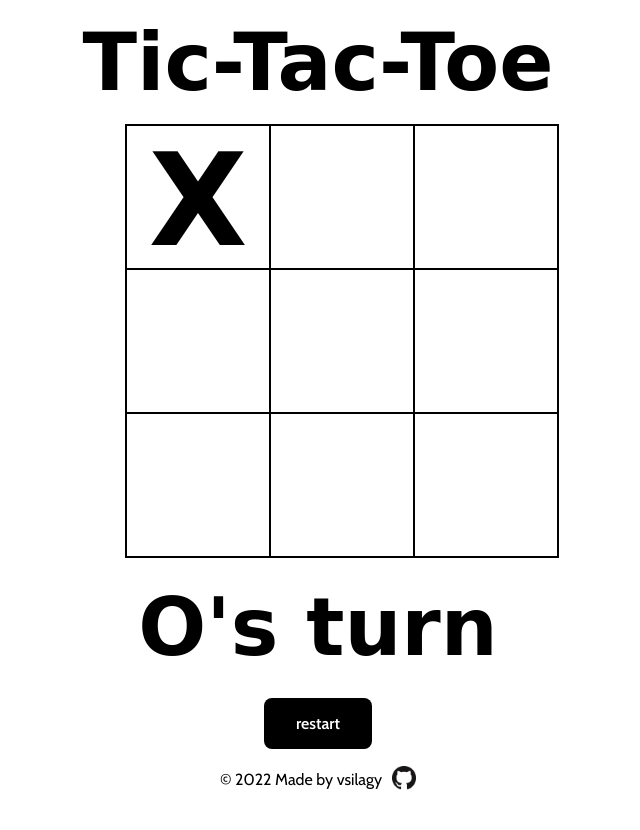
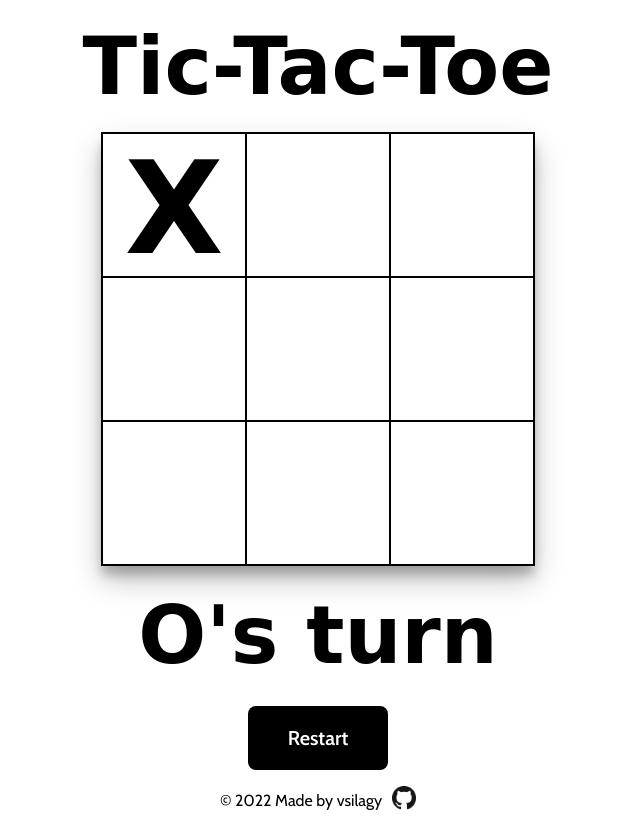
Before and after one commit to vsilagy/tic-tac-toe, a plain HTML site: page index.html in a window 1280 px wide. Both pictures are taken after a click on the element 520 px from the left and 197 px from the top of the page. Shown: the whole page, without its empty margins (322-962 px from the left). Before the commit the page ends 800 px from the top, so only its background shows below. Drawn offline with nearby package versions, Linux system fonts and the light colour scheme; a web font is replaced by a local one.

Commit message:
add favicon, game message color, center the layout

```diff
--- a/index.html
+++ b/index.html
@@ -4,6 +4,7 @@
   <meta charset="UTF-8">
   <meta http-equiv="X-UA-Compatible" content="IE=edge">
   <meta name="viewport" content="width=device-width, initial-scale=1.0">
+  <link rel="shortcut icon" href="./assets/favicon.ico" type="image/x-icon">
   <link rel="stylesheet" href="style.css">
   <script src="script.js" defer></script>
   <title>Tic-Tac-Toe</title>
@@ -24,8 +25,8 @@
       <div class="cell" data-index="7"></div>
       <div class="cell" data-index="8"></div>
     </div>
-    <h2 class="game-message" id="game-message">X starts the game</h2>
-    <button id="game-restart" class="btn">restart</button>
+    <h2 class="game-message" id="game-message"></h2>
+    <button id="game-restart" class="btn">Restart</button>
   </main>
   <footer class="footer">
     <p>© 2022 Made by vsilagy</p>
--- a/script.js
+++ b/script.js
@@ -9,18 +9,20 @@ const winCombos = [
   [1, 4, 7],
   [2, 5, 8],
   [0, 4, 8],
-  [0, 4, 6]
+  [2, 4, 6]
 ];
 let gameOptions = ["", "", "", "", "", "", "", "", ""];
 let currentPlayer = "X";
 let gameRunning = false;
+const currentPlayerTurn = () => gameMessage.textContent = `${currentPlayer}'s turn`;
+const messageColor = (color) => gameMessage.style.color = color;
 
 startGame()
 
 function startGame() {
   cells.forEach(cell => cell.addEventListener("click", handleCellClick));
   restartBtn.addEventListener("click", restartGame)
-  gameMessage.textContent = `${currentPlayer}'s turn`;
+  currentPlayerTurn()
   gameRunning = true;
 }
 
@@ -30,7 +32,6 @@ function handleCellClick(e) {
     return;
   }
   handleUpdateCell(e.target, cellIndex);
-  // handleChangePlayer();
   checkWin()
 }
 
@@ -41,7 +42,7 @@ function handleUpdateCell(cell, cellIndex) {
 
 function handleChangePlayer() {
   currentPlayer = currentPlayer === "X" ? "O" : "X";
-  gameMessage.textContent = `${currentPlayer}'s turn`;
+  currentPlayerTurn();
 }
 
 function checkWin() {
@@ -64,20 +65,22 @@ function checkWin() {
 
   if (winRound) {
     gameMessage.textContent = `${currentPlayer} wins!`;
+    messageColor("#5cbf2a");
     gameRunning = false;
   } else if (!gameOptions.includes("")) {
-    gameMessage.textContent `Draw!`
+    gameMessage.textContent = `Draw game!`
+    messageColor("blue")
     gameRunning = false;
   } else {
     handleChangePlayer();
   }
-
 }
 
 function restartGame() {
   currentPlayer = "X";
   gameRunning = true;
   gameOptions = ["", "", "", "", "", "", "", "", ""];
-  gameMessage.textContent = `${currentPlayer}'s turn`;
+  currentPlayerTurn()
+  messageColor("black")
   cells.forEach(cell => cell.textContent = "");
 }
--- a/style.css
+++ b/style.css
@@ -9,15 +9,16 @@ body {
   font-family: 'Cabin Sketch', cursive;
   display: flex;
   flex-direction: column;
-  justify-content: center;
+  justify-content: space-between;
   align-items: center;
 }
 .game-title {
   font-size: 5rem;
-  text-align: center;
-  margin: 1rem;
+  margin: 1.25rem;
 }
 .main {
+  width: 100%;
+  height: 100%;
   display: flex;
   flex-direction: column;
   align-items: center;
@@ -26,8 +27,7 @@ body {
 .game-board {
   display: grid;
   grid-template-columns: repeat(3, auto);
-  width: 24rem;
-  margin: 0 auto;
+  box-shadow: rgba(0, 0, 0, 0.25) 0px 14px 28px, rgba(0, 0, 0, 0.22) 0px 10px 10px;
 }
 .cell {
   width: 9rem;
@@ -49,7 +49,7 @@ body {
 	cursor: pointer;
 	color: #ffffff;
 	font-family: 'Cabin', sans-serif;
-	font-size: 1rem;
+	font-size: 1.25rem;
 	font-weight: bold;
 	padding: 1em 2em;
 }
@@ -64,7 +64,7 @@ body {
   gap: 0.625em;
   width: 100%;
   margin-top: auto;
-  padding: .4em;
+  padding: 1em;
   font-family: 'Cabin', sans-serif;
   font-size: 1rem;
 }
```
Also changed, not shown: assets/favicon.ico (added).
